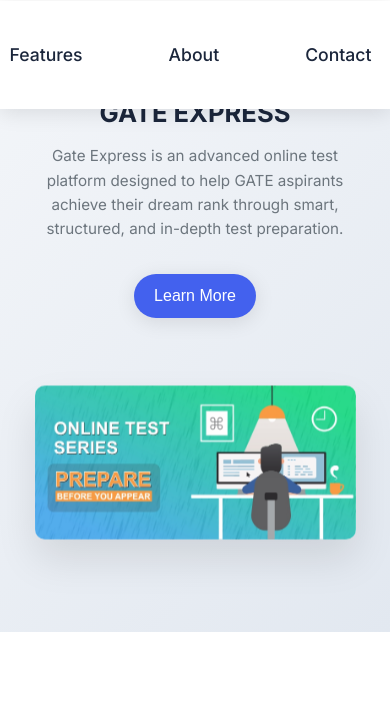
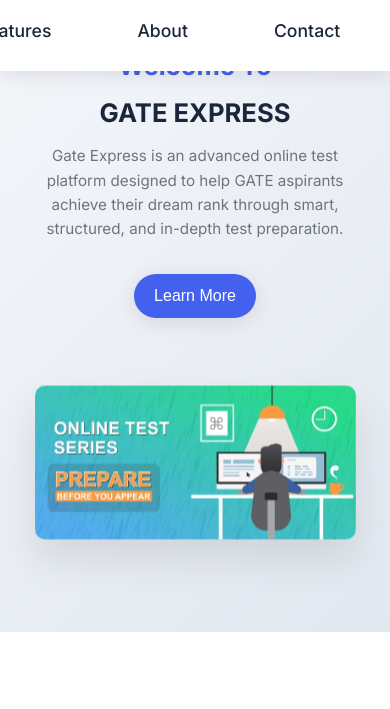
Before and after one commit to NikhilDivya77/summer-school-online-finalproject-PixelPioneers, a website: page index.html in a window 390 px wide. Both pictures are taken after a click on the element 337 px from the left and 38 px from the top of the page. Shown: the part 69-778 px from the top of the page. Drawn offline with Linux system fonts and the light colour scheme.

Commit message:
Update style.css

```diff
--- a/style.css
+++ b/style.css
@@ -171,7 +171,7 @@
     .nav-links {
         display: none;
         position: fixed;
-        top: 70px;
+        top: 60px;
         left: 0;
         width: 100%;
         background-color: var(--white);
@@ -180,6 +180,8 @@
         justify-content: center;
         flex-wrap: nowrap;
         z-index: 1001;
+        overflow-x: auto;
+        white-space: nowrap;
     }
 
     .nav-links.active {
@@ -193,6 +195,7 @@
     .nav-links li a {
         padding: 10px 15px;
         font-size: 1.1rem;
+        white-space: nowrap;
     }
 
     .nav-links li a:hover {
@@ -858,7 +861,6 @@
     }
 
     .nav-links {
-        width: 100%;
         padding: 1rem 10px;
     }
 
```
